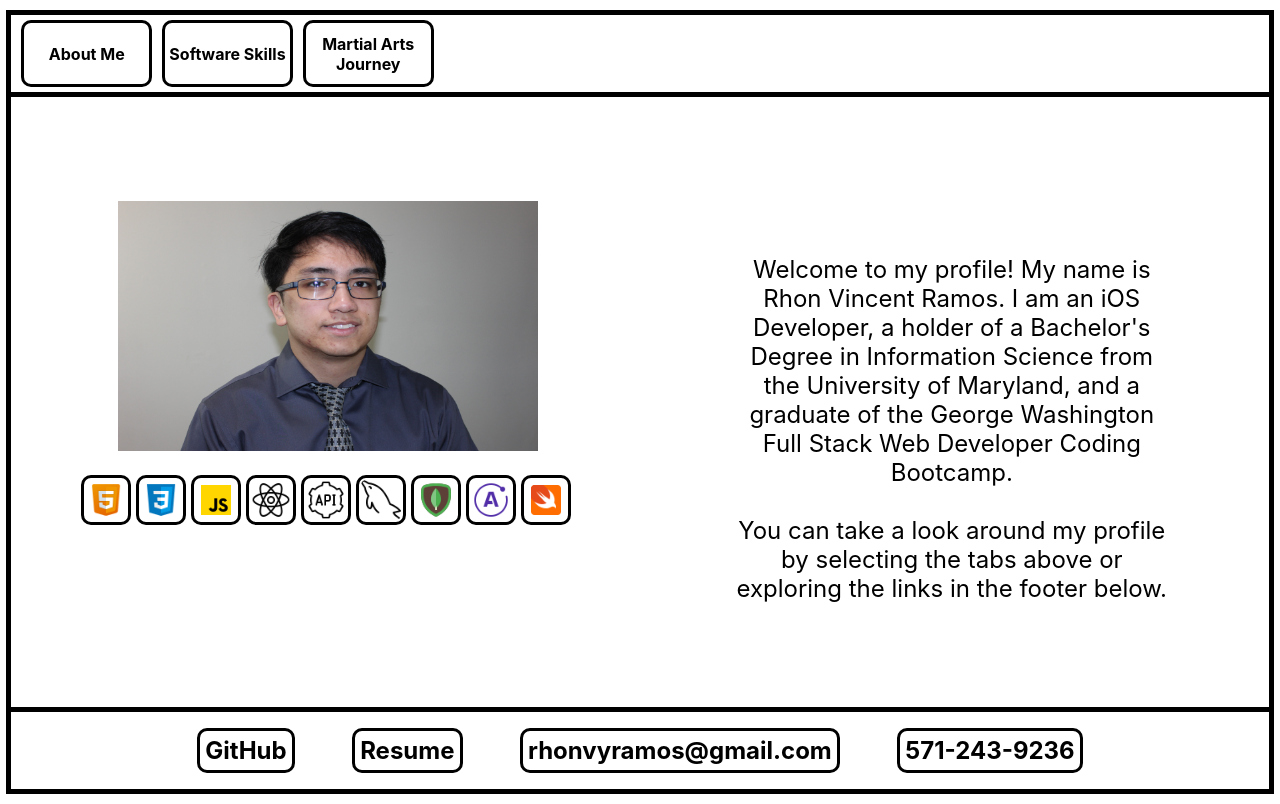
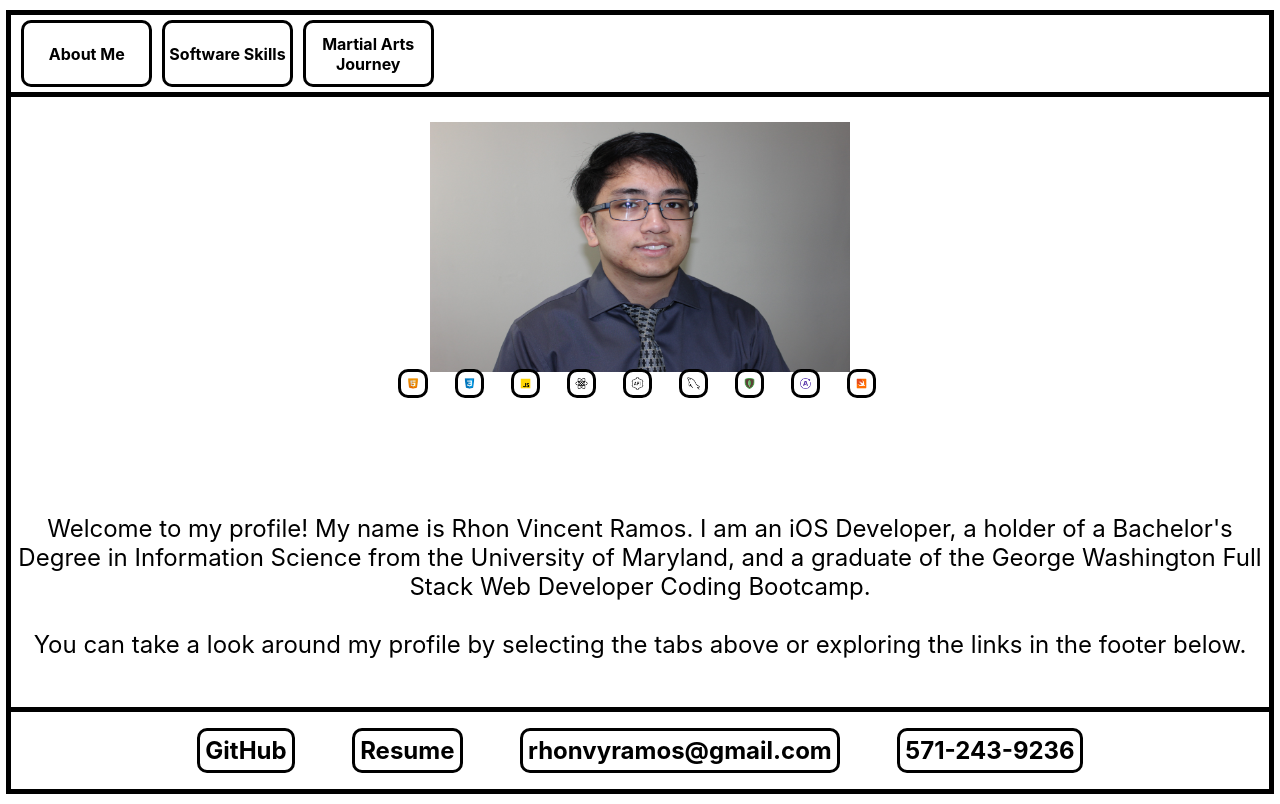
Before and after one commit to rhonvyramos/resume-portfolio-overdone, a React (Create React App) app: page / in a window 1280 px wide. Built offline with nearby package versions, Linux system fonts and the light colour scheme.

Commit message:
modified about me scaling to slightly better fit smaller screens

```diff
--- a/src/assets/aboutme.css
+++ b/src/assets/aboutme.css
@@ -21,18 +21,29 @@
     width: calc(35% - 5px);
 
     display: flex;
-    flex-direction: column;
+    flex-direction: row;
     justify-content: center;
     align-items: center;
 }
 
+#aboutme_images {
+    display: flex;
+    flex-direction: column;
+    justify-content: center;
+    align-items: center;
+    width: 45%;
+}
+
+#aboutme_text {
+    width: 45%;
+}
+
 #image_software {
     display: flex;
-    justify-content: center;
+    justify-content: space-around;
     align-items: center;
     height: 25%;
-    width: 50%;
-    position: absolute;
+    width: 90%;
     bottom: 25%;
 }
 
@@ -40,7 +51,7 @@
     border-style: solid;
     border-radius: 10px;
     margin-right: 5px;
-    padding: 2px;
+    padding: 5px;
 
     transition: box-shadow 0.3s ease-in, transform 0.3s ease-in;
 }
@@ -63,3 +74,43 @@
     font-size: 24px;
     height: 50%;
 }
+
+@media (max-width: 1360px) {
+    #page_aboutme{
+        flex-direction: column;
+    }
+
+    #aboutme_contents {
+
+        height: 100%;
+
+        flex-direction: column;
+        justify-content: space-around;
+    }
+    .aboutme_content {
+        height: calc(100% - 10px);
+
+        display: flex;
+        flex-direction: column;
+    }
+
+    #aboutme_images {
+        justify-content: center;
+        height: 50%;
+        bottom: 0%;
+    }
+
+    #image_software {
+        position: relative;
+        bottom: 25px;
+    }
+
+    #aboutme_text {
+        height: 25%;
+        width: 100%;
+    }
+
+    #text_description {
+        height: 100%;
+    }
+}
```
